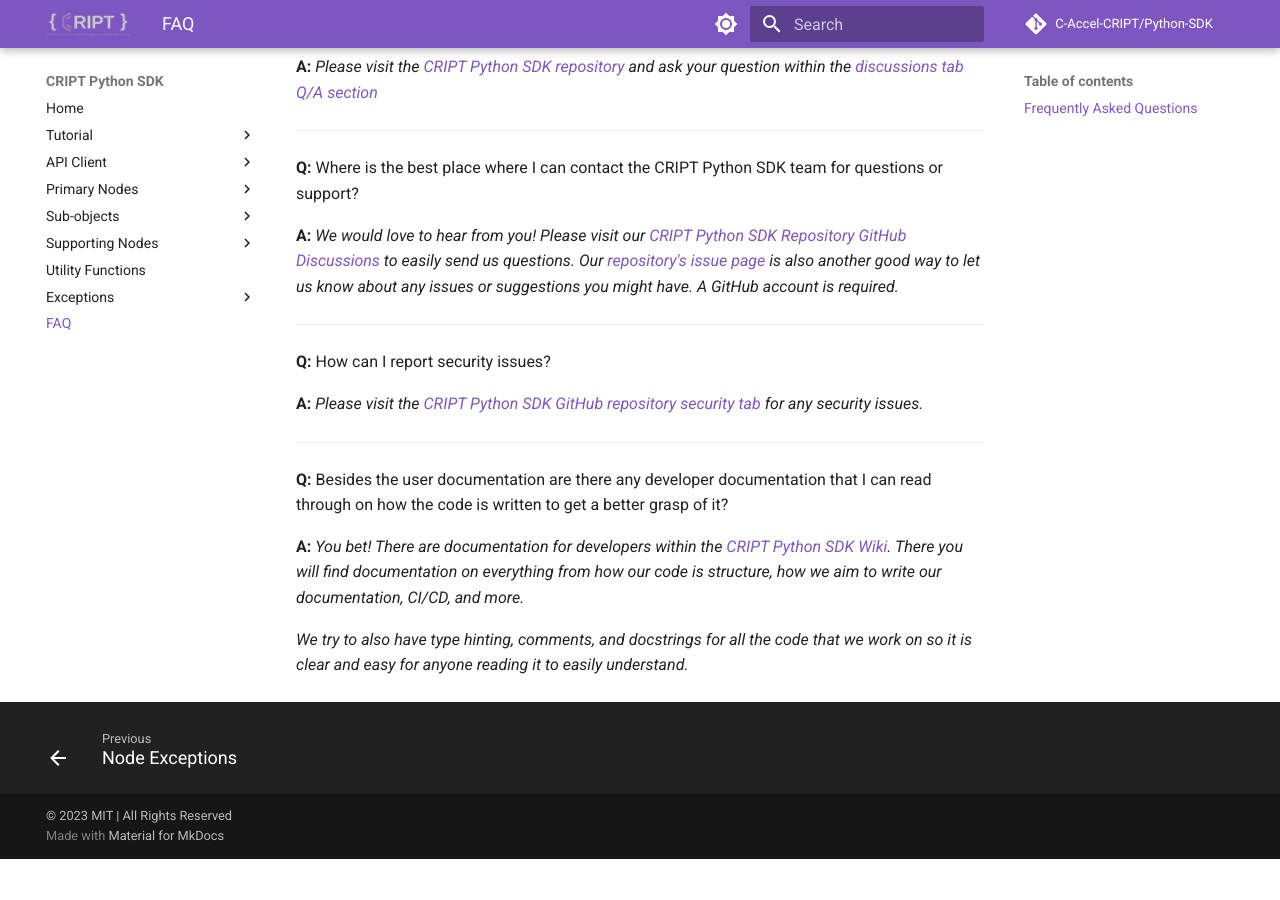
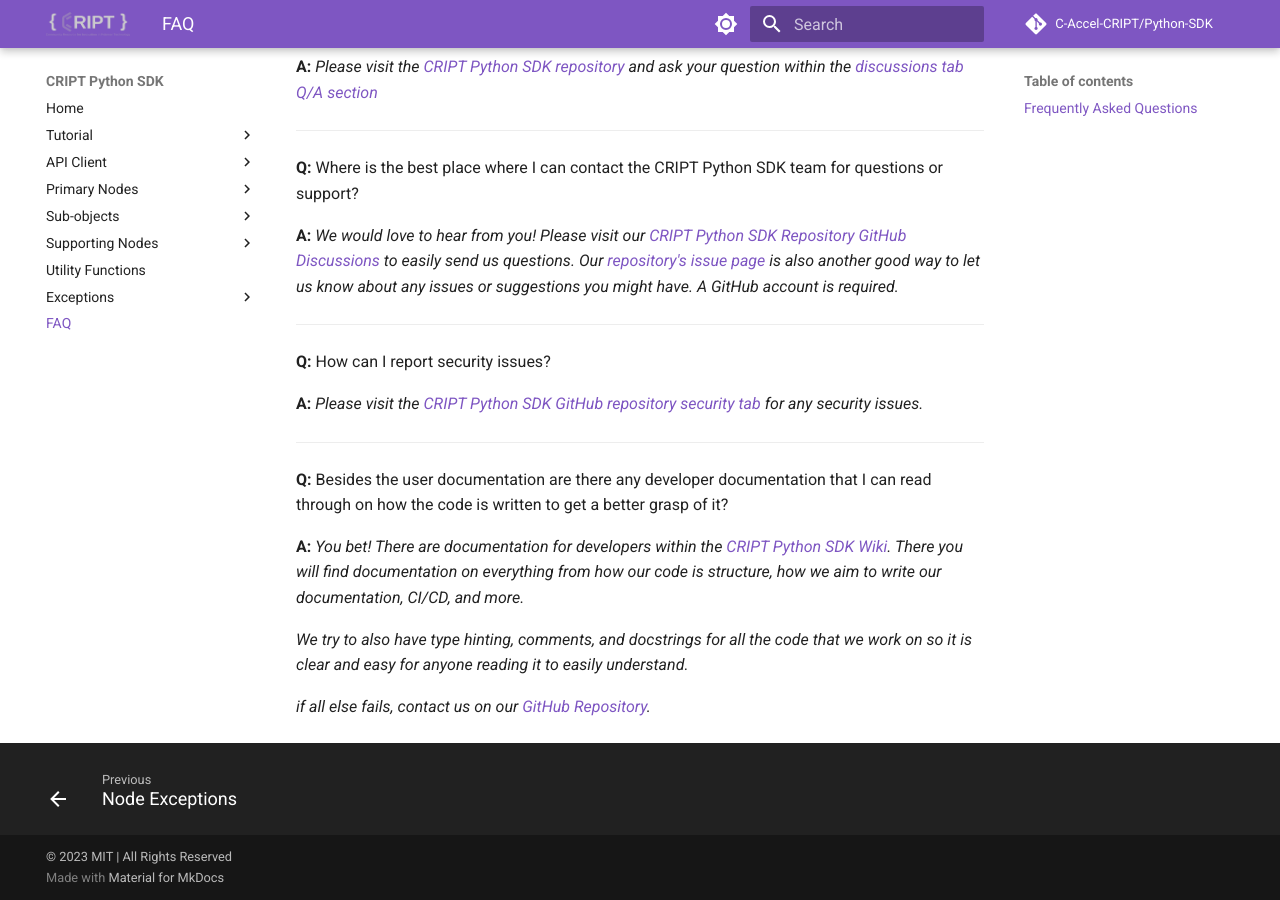
Before and after one commit to C-Accel-CRIPT/Python-SDK, an MkDocs documentation site: the page built from docs/faq.md, in a window 1280 px wide and 900 px high, scrolled down 1259 px. Built offline with MkDocs 1.6.1 and Material for MkDocs 9.7.7, drawn with Linux system fonts in a browser that asks for light colours; comment, search, counter and statistics services are not loaded; before the commit the page ends 2118 px from its top, so only the background shows below that.

Commit message:
updated faq

```diff
--- a/docs/faq.md
+++ b/docs/faq.md
@@ -83,3 +83,5 @@
 how we aim to write our documentation, CI/CD, and more._
 
 _We try to also have type hinting, comments, and docstrings for all the code that we work on so it is clear and easy for anyone reading it to easily understand._
+
+_if all else fails, contact us on our [GitHub Repository](https://github.com/C-Accel-CRIPT/Python-SDK)._
```
